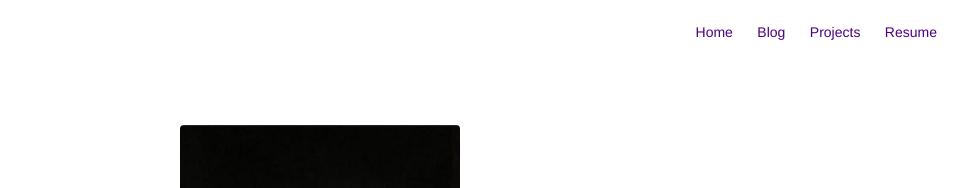
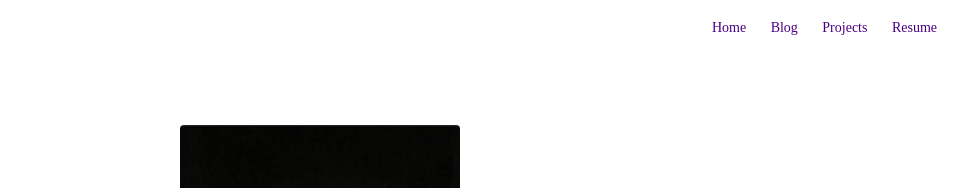
Before and after one commit to Suleymanyldrm/Suleymanyldrm.github.io, a Jekyll site: the page built from about.md, in a window 1280 px wide. Shown: the top 188 px of the page, without its empty margins (320-1280 px from the left). Built offline with Jekyll 4.4.1, drawn with Linux system fonts in a browser that asks for light colours.

Commit message:
Update nav.sass

```diff
--- a/_sass/components/nav.sass
+++ b/_sass/components/nav.sass
@@ -7,6 +7,7 @@
 
         > .item
             display: inline-block
+            font: 16px "Gelasio",serif
 
         > .item > .link
             display: inline-block
```
